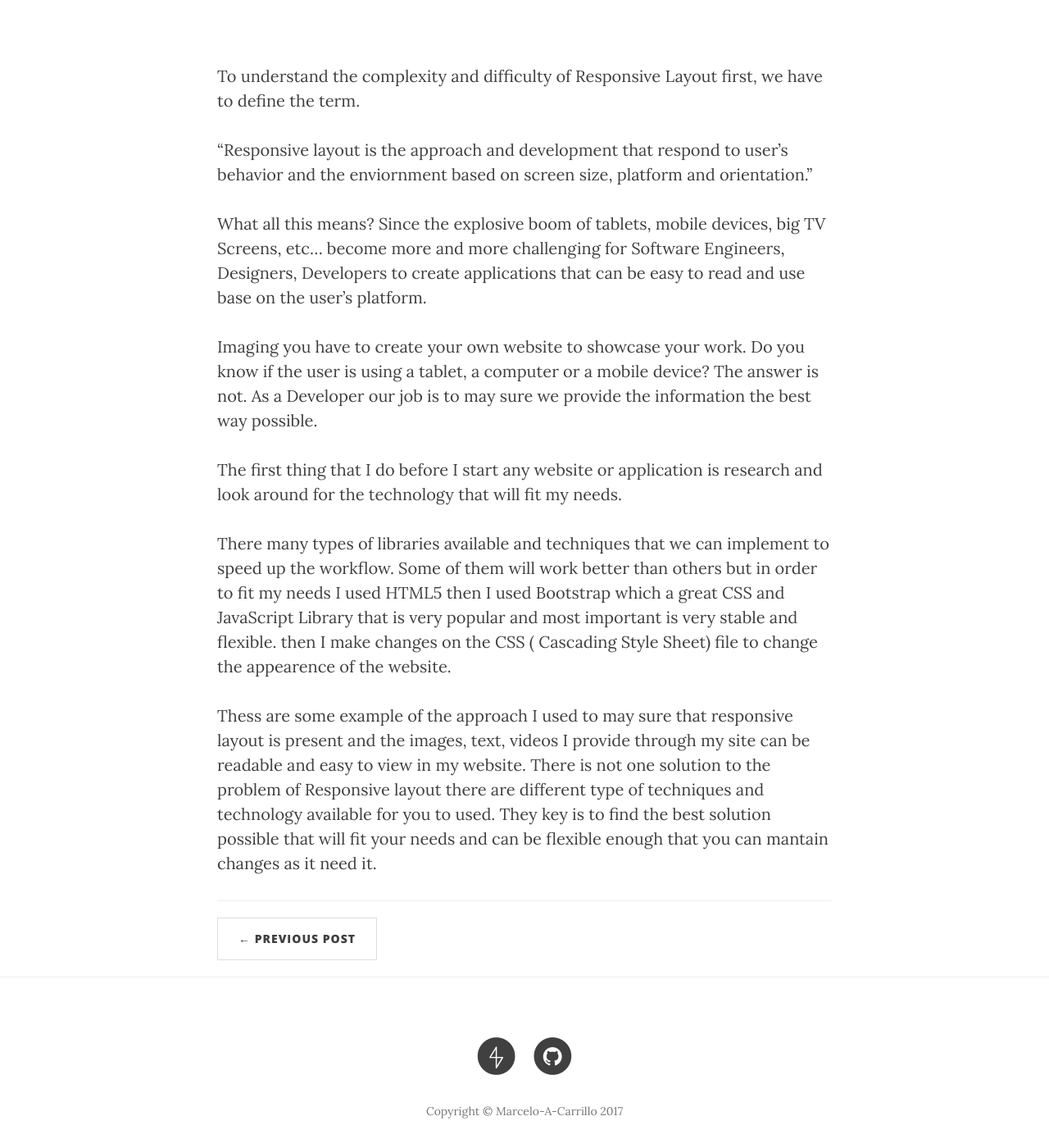
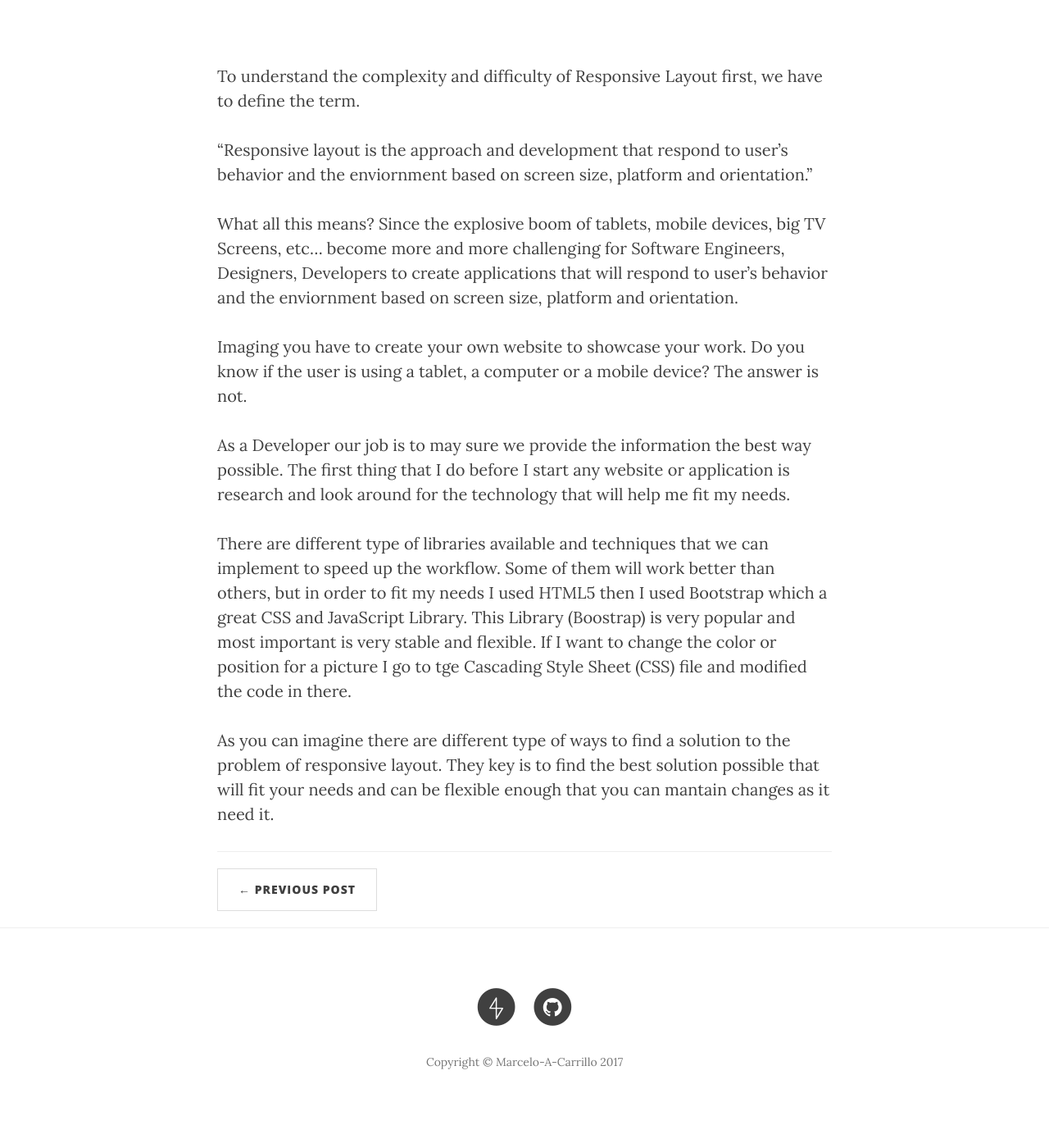
Before and after one commit to Marcelo-A-Carrillo/Marcelo-A-Carrillo.github.io, a Jekyll site: the page built from _posts/2017-03-27-responsive_layout.markdown, in a window 1280 px wide and 1400 px high, scrolled down 389 px. Shown: the whole window at 82% size. Built offline with Jekyll 4.4.1, drawn with Linux system fonts in a browser that asks for light colours; nearby versions of some CDN libraries; after the commit the page ends 1760 px from its top, so only the background shows below that.

Commit message:
Updating my blog post.

```diff
--- a/_posts/2017-03-27-responsive_layout.markdown
+++ b/_posts/2017-03-27-responsive_layout.markdown
@@ -9,12 +9,12 @@ To understand the complexity and difficulty of Responsive Layout first, we have
 
 "Responsive layout is the approach and development that respond to user's behavior and the enviornment based on screen size, platform and orientation."
 
-What all this means? Since the explosive boom of tablets, mobile devices, big TV Screens, etc... become more and more challenging for Software Engineers, Designers, Developers to create applications that can be easy to read and use base on the user's platform.
+What all this means? Since the explosive boom of tablets, mobile devices, big TV Screens, etc... become more and more challenging for Software Engineers, Designers, Developers to create applications that will respond to user's behavior and the enviornment based on screen size, platform and orientation.
 
-Imaging you have to create your own website to showcase your work. Do you know if the user is using a tablet, a computer or a mobile device? The answer is not. As a Developer our job is to may sure we provide the information the best way possible.
+Imaging you have to create your own website to showcase your work. Do you know if the user is using a tablet, a computer or a mobile device? The answer is not.
 
-The first thing that I do before I start any website or application is research and look around for the technology that will fit my needs.
+As a Developer our job is to may sure we provide the information the best way possible. The first thing that I do before I start any website or application is research and look around for the technology that will help me fit my needs.
 
-There many types of libraries available and techniques that we can implement to speed up the workflow. Some of them will work better than others but in order to fit my needs I used HTML5 then I used Bootstrap which a great CSS and JavaScript Library that is very popular and most important is very stable and flexible. then I make changes on the CSS ( Cascading Style Sheet) file to change the appearence of the website.
+There are different type of libraries available and techniques that we can implement to speed up the workflow. Some of them will work better than others, but in order to fit my needs I used HTML5 then I used Bootstrap which a great CSS and JavaScript Library. This Library (Boostrap) is very popular and most important is very stable and flexible. If  I want to change the color or position for a picture I go to tge Cascading Style Sheet (CSS) file and modified the code in there.
 
-Thess are some example of the approach I used to may sure that responsive layout is present and the images, text, videos I provide through my site can be readable and easy to view in my website. There is not one solution to the problem of Responsive layout there are different type of techniques and technology available for you to used. They key is to find the best solution possible that will fit your needs and can be flexible enough that you can mantain changes as it need it.
+As you can imagine there are different type of ways to find  a  solution to the problem of responsive layout. They key is to find the best solution possible that will fit your needs and can be flexible enough that you can mantain changes as it need it.
```
